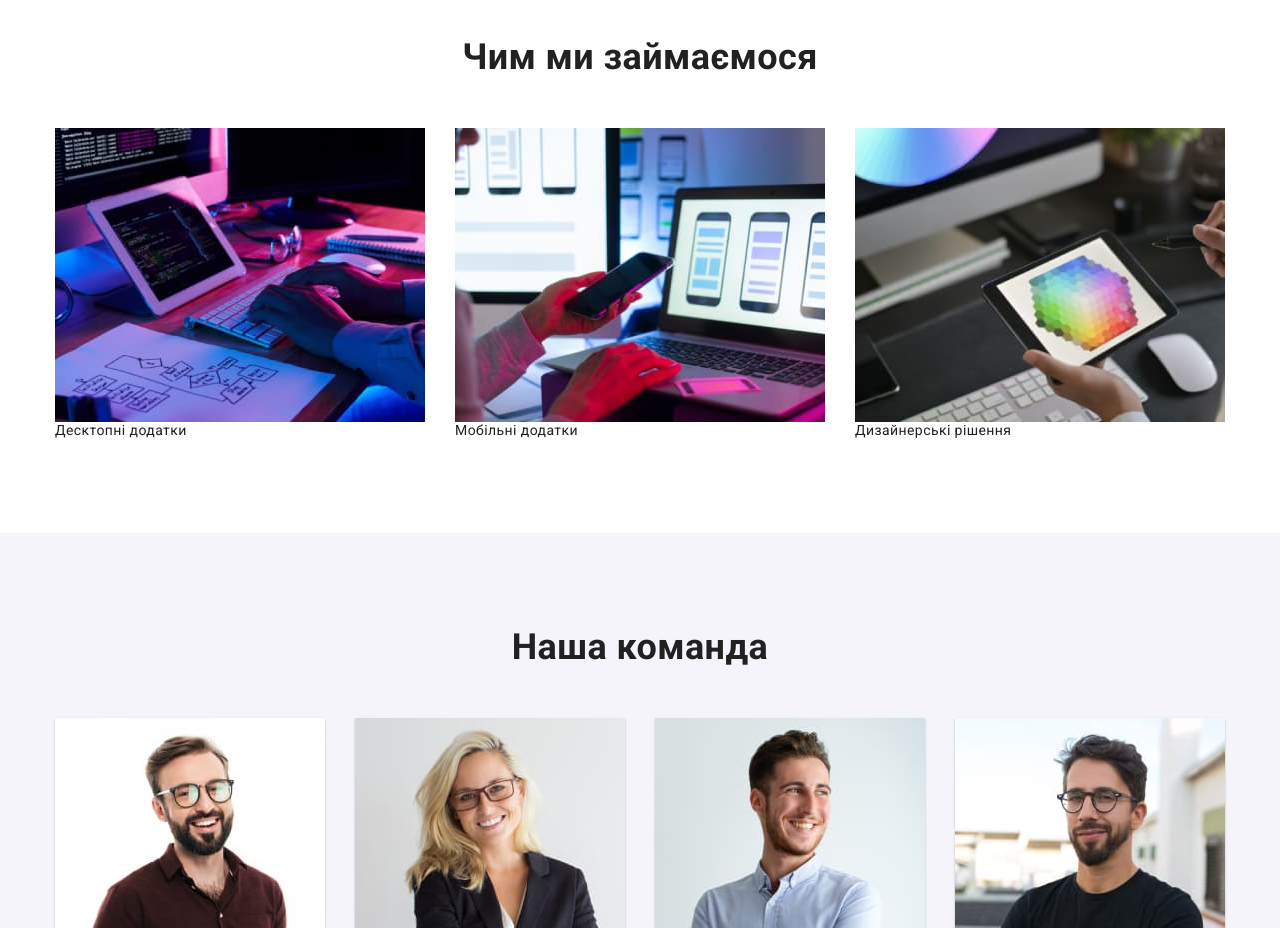
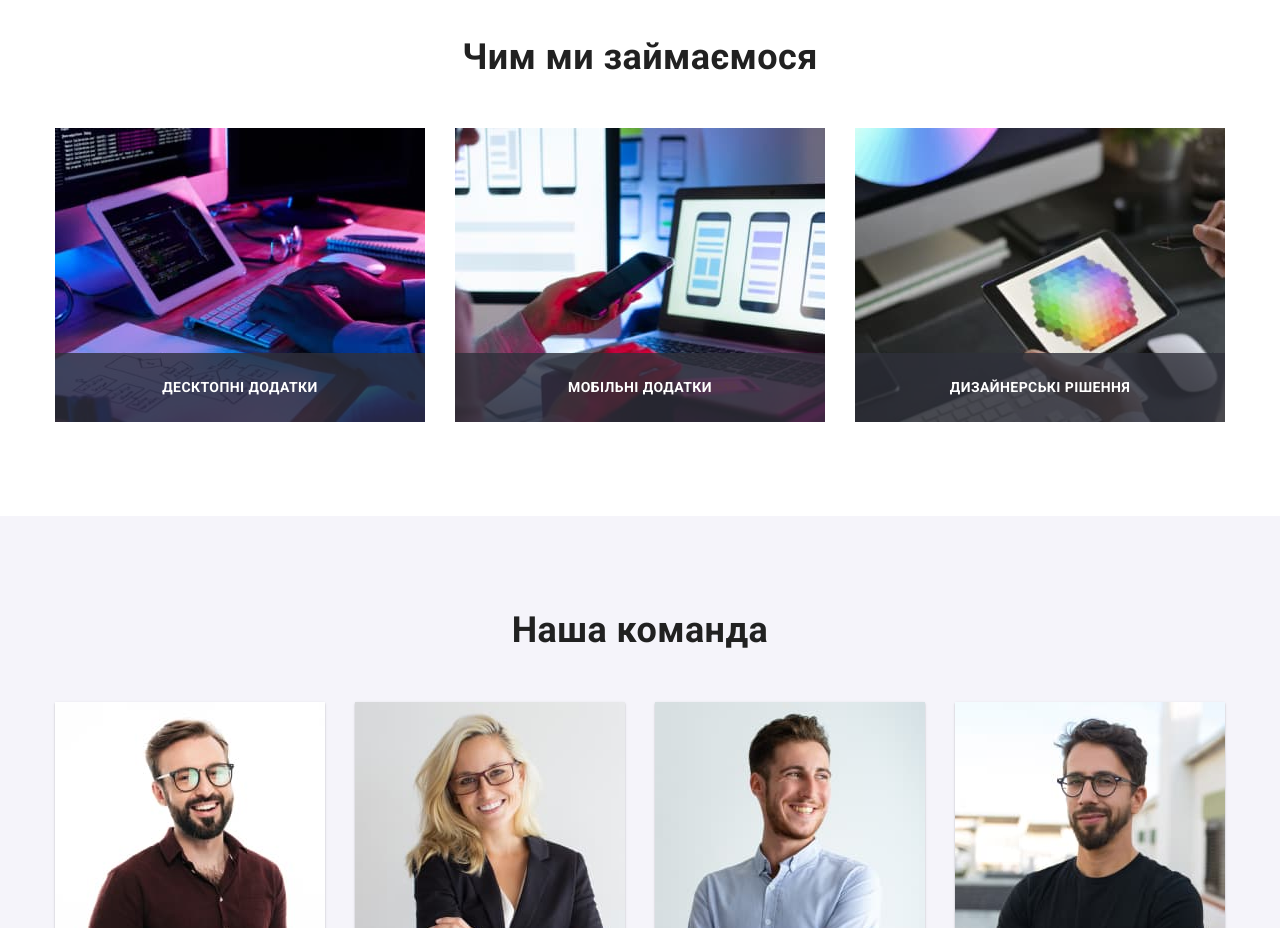
Before and after one commit to denys-drhn/goit-markup-hw-05, a plain HTML site: page index.html in a window 1280 px wide. Shown: the part 1080-2008 px from the top of the page. Drawn offline with nearby package versions, Linux system fonts and the light colour scheme.

Commit message:
update css
element positioning

add position: relative and
position: absolute

```diff
--- a/css/styles.css
+++ b/css/styles.css
@@ -83,7 +83,7 @@ img{
 /* header */
 .page-header{
 	border-bottom: 1px solid var(--border-color);
-}
+	}
 
 .header-container{
 	display: flex;
@@ -315,6 +315,26 @@ margin-left: 93px;
 	margin-right: 0;
 }
 
+.technology-thumb{
+	position: relative;
+}
+
+.technology-text{
+	position: absolute;
+	bottom: 0;
+	width:100%;
+	padding-top: 27px;
+	padding-bottom: 27px;
+
+	color: var(--main-white-color);
+	background: rgba(47, 48, 58, 0.8);
+
+	font-weight: 700;
+	line-height: 1.14;
+	text-align: center;
+	text-transform: uppercase;
+}
+
 
 /* Our team */
 .team-section{
@@ -322,8 +342,8 @@ margin-left: 93px;
 }
 
 .team-list{
-display: flex;
-margin-top: 50px;
+	display: flex;
+	margin-top: 50px;
 }
 
 .team-item {
```
